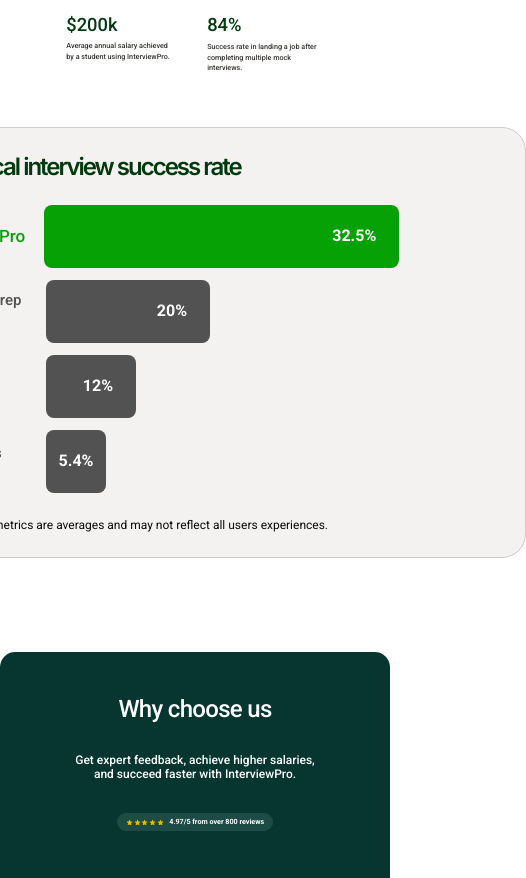
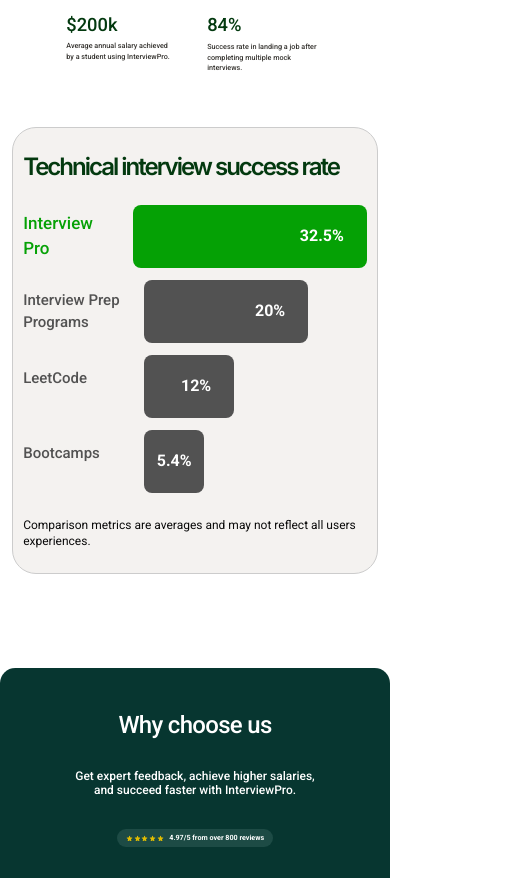
Before and after one commit to DiyorbekTursunov/Interview_pro, a Next.js app: page / in a window 390 px wide. Shown: the part 3060-3938 px from the top of the page, 526 px wide, since content can reach past the window. Built offline with nearby package versions, Linux system fonts and the light colour scheme.

Commit message:
Home page ui error

```diff
--- a/app/page.tsx
+++ b/app/page.tsx
@@ -496,13 +496,13 @@
             </div>
           </div>
 
-          <div className="max-w-[662px] bg-[#F4F2F0] py-6 px-[60px] rounded-[24px] border-[#CCCCCC] border-[1px]">
+          <div className="max-w-[662px] bg-[#F4F2F0] py-6 sm:px-[60px] px-[10px] rounded-[24px] border-[#CCCCCC] border-[1px]">
             {/* Title */}
             <h1 className="text-[24px] font-semibold tracking-[-2px] leading-[29.05px] text-[#03390F] mb-6 font-['Inter']">
               Technical interview success rate
             </h1>
 
-            <div className="w-[542px]">
+            <div className="sm:w-[542px]">
               {/* Interview Pro */}
               <div className="flex items-center gap-[19px] mb-[12px]">
                 <div className="flex justify-between items-center">
@@ -510,7 +510,7 @@
                     Interview Pro
                   </span>
                 </div>
-                <div className="bg-[#05A105] rounded-lg w-[355px] py-[19.5px] flex justify-end pr-[23px]">
+                <div className="bg-[#05A105] rounded-lg sm:w-[355px] w-[255px] py-[19.5px] flex justify-end pr-[23px]">
                   <span className="text-[#FFFFFF] font-bold">32.5%</span>
                 </div>
               </div>
```
